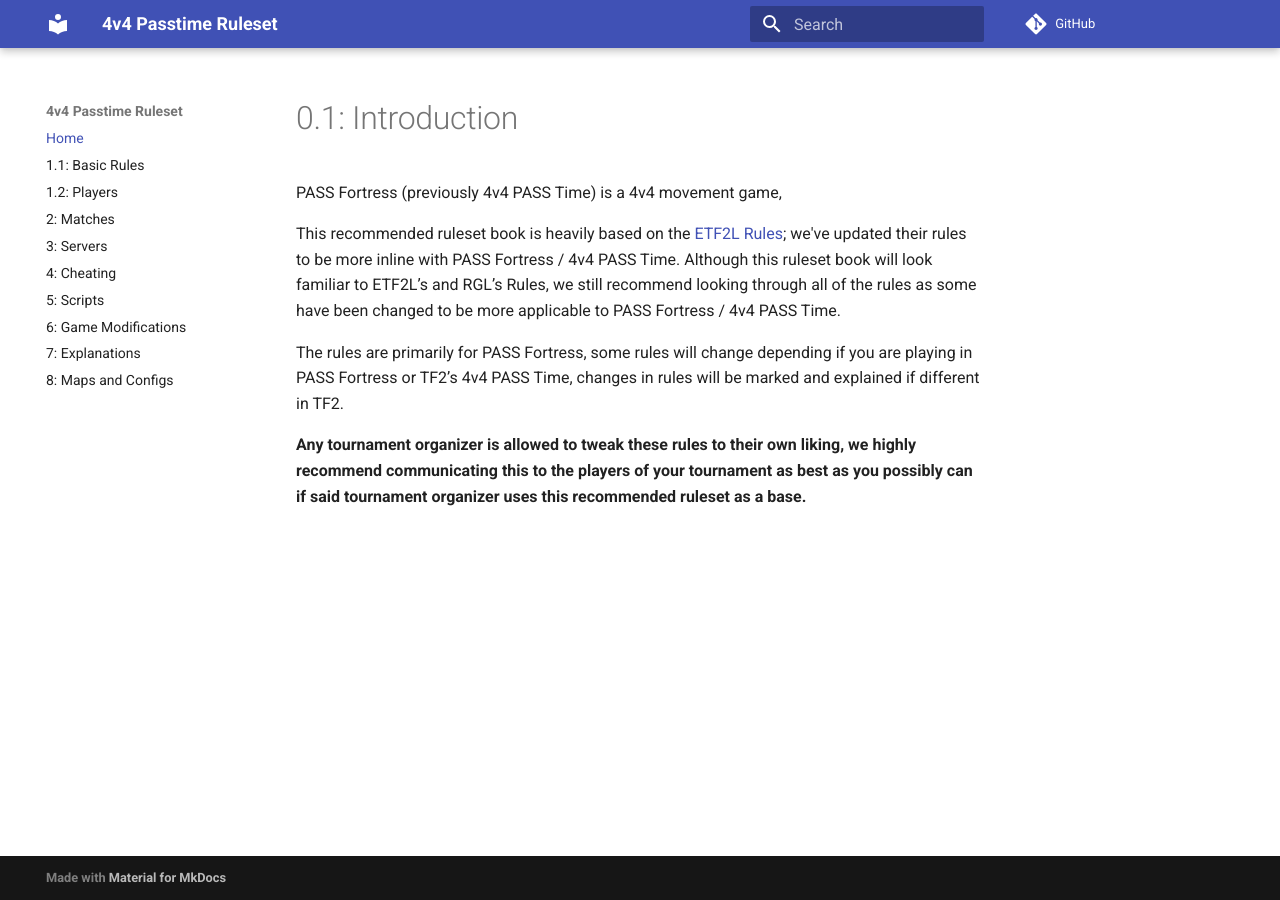
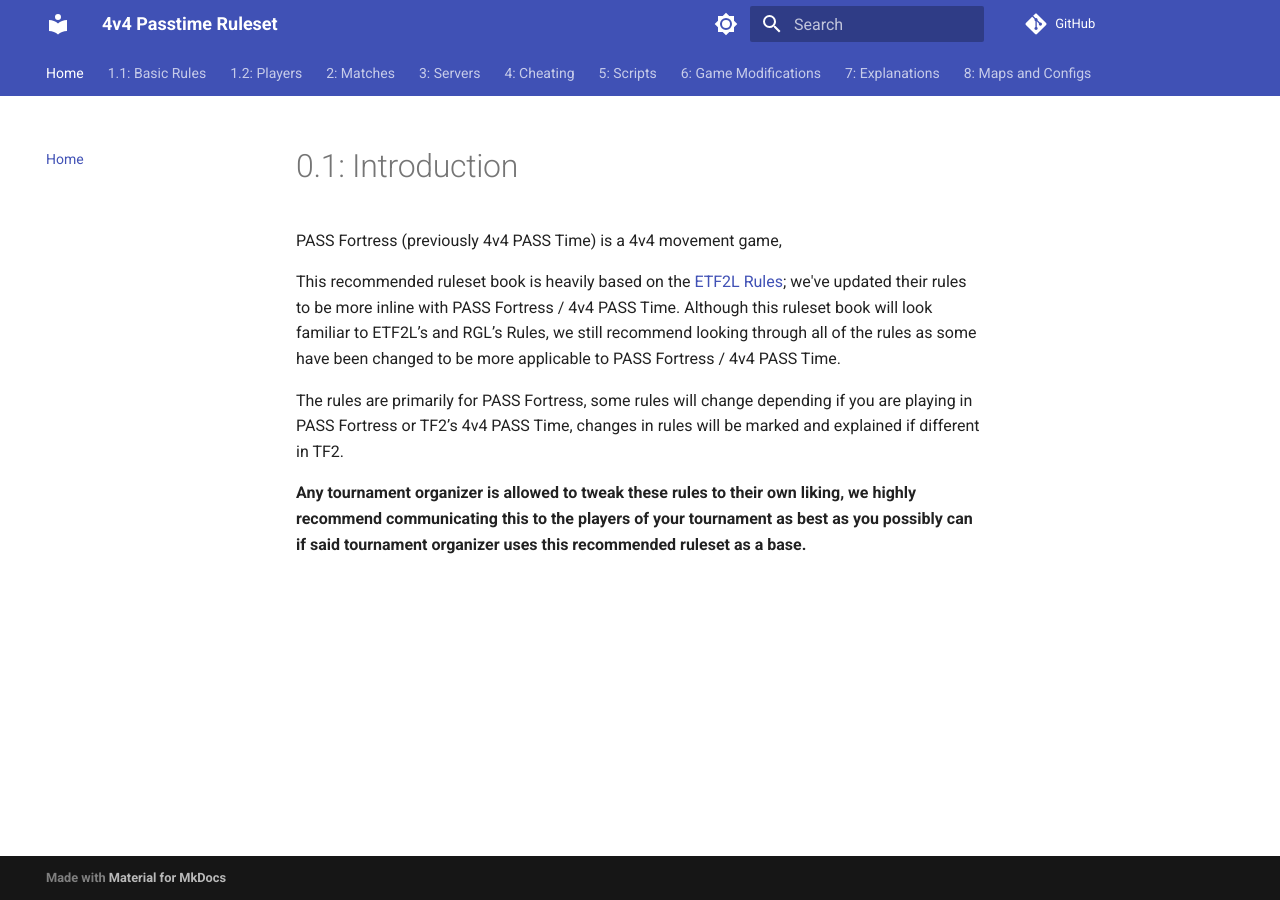
Before and after one commit to p4sstime/p4ss-docs, an MkDocs documentation site: the page built from docs/index.md, in a window 1280 px wide. Built offline with MkDocs 1.6.1 and Material for MkDocs 9.7.7, drawn with Linux system fonts in a browser that asks for light colours; comment, search, counter and statistics services are not loaded.

```diff
--- a/mkdocs.yml
+++ b/mkdocs.yml
@@ -3,6 +3,26 @@ site_url: https://p4sstime.github.io/p4ss-docs/
 repo_url: https://github.com/p4sstime/p4ss-docs/
 theme:
   name: material
+  palette:
+    - scheme: default
+      primary: indigo
+      accent: indigo
+      toggle:
+        icon: material/brightness-7
+        name: Switch to dark mode
+    - scheme: slate
+      primary: indigo
+      accent: indigo
+      toggle:
+        icon: material/brightness-4
+        name: Switch to light mode
+  features:
+    - navigation.tabs
+    - navigation.sections
+    - navigation.top
+    - search.suggest
+    - search.highlight
+    - content.code.copy
 nav:
     - Home: 'index.md'
     - '1.1: Basic Rules': 'basics/basics.md'
```
Also changed, not shown: 1 other file.
